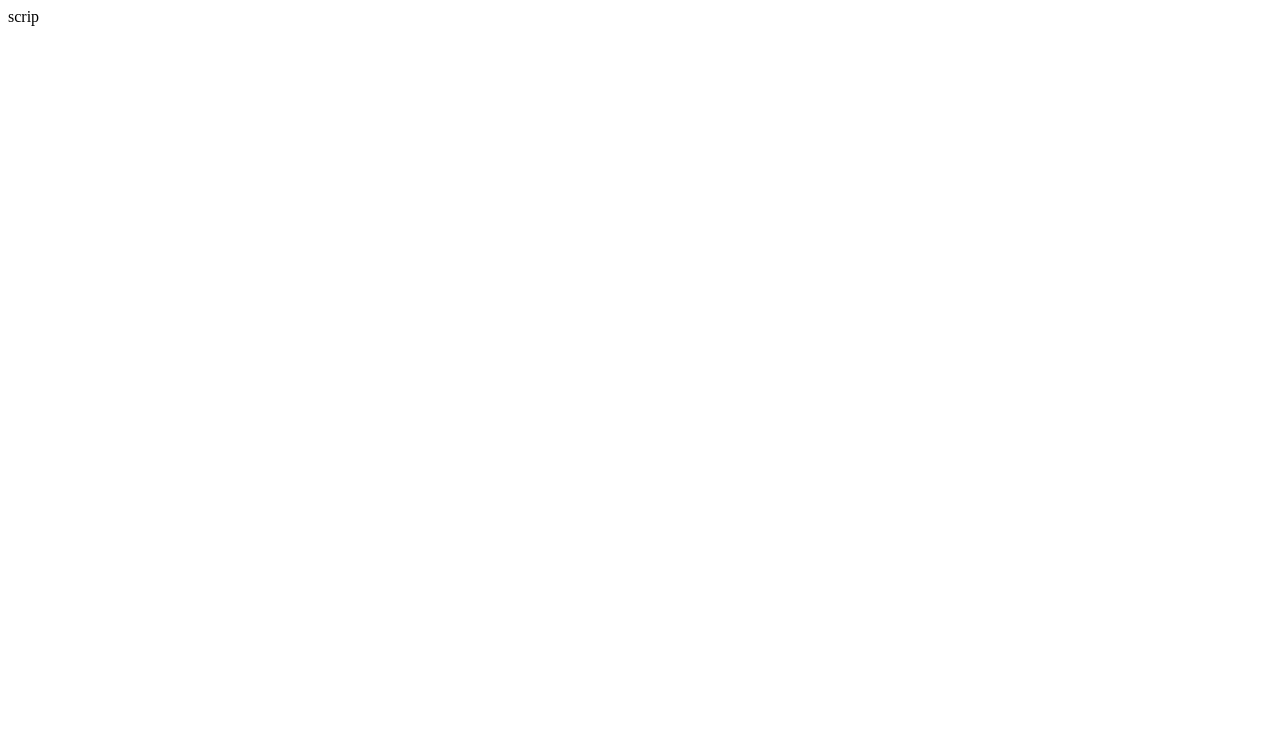
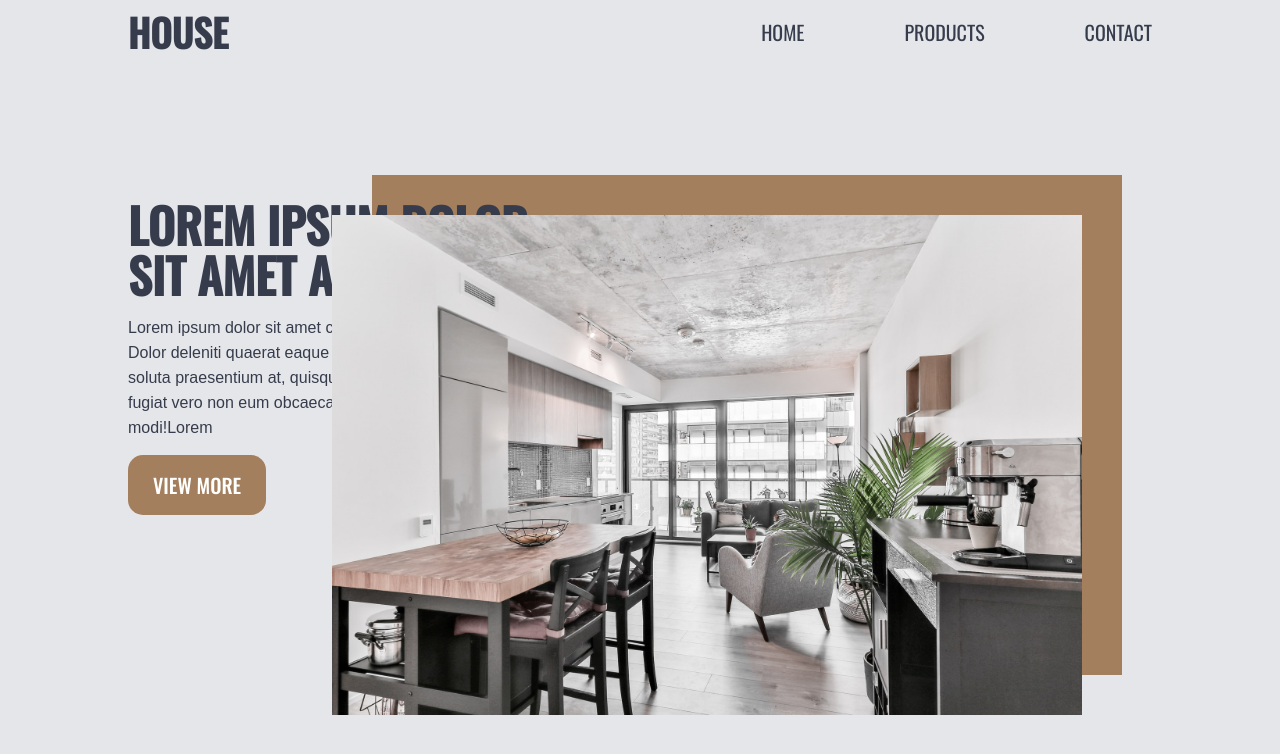
Before and after one commit to miguelsndc/js-academind-course, a website: page GSAP/images/scroll-triggering/index.html in a window 1280 px wide. Drawn offline with nearby package versions, Linux system fonts and the light colour scheme.

Commit message:
landing page

```diff
--- a/GSAP/images/scroll-triggering/css/main.css
+++ b/GSAP/images/scroll-triggering/css/main.css
@@ -1 +1,188 @@
-/* No CSS *//*# sourceMappingURL=main.css.map */
+* {
+  margin: 0;
+  padding: 0;
+  box-sizing: border-box;
+}
+
+body {
+  background: #e5e6ea;
+  width: 100vw;
+  height: 100vh;
+  font-family: "Cardo", sans-serif;
+}
+
+ul,
+li,
+ol {
+  list-style: none;
+}
+
+/* INTRO ============================ */
+
+.intro {
+  background: #051738;
+  position: fixed;
+  top: 0;
+  left: 0;
+  width: 100%;
+  height: 100%;
+  display: flex;
+  justify-content: center;
+  align-items: center;
+  z-index: 1000;
+}
+
+.intro-text {
+  color: #a37f5d;
+  font-family: "Heebo", sans-serif;
+  font-size: 3rem;
+}
+
+.slider {
+  background: #a37f5d;
+  position: fixed;
+  top: 0;
+  left: 0;
+  width: 100%;
+  height: 100%;
+  transform: translateY(100%);
+}
+
+.hide {
+  background: #051738;
+  overflow: hidden;
+}
+
+.hide span {
+  transform: translateY(100%);
+  display: inline-block;
+}
+
+/* NAVIGATION ======================= */
+nav {
+  width: 100%;
+  height: 8vh;
+  display: flex;
+  align-items: center;
+  justify-content: center;
+}
+
+nav .brand {
+  font-family: "Oswald", sans-serif;
+  color: #363c4c;
+  font-size: 38px;
+  cursor: pointer;
+  transition: color 0.2s;
+}
+nav .brand:hover {
+  color: #a37f5d;
+}
+
+nav .container {
+  width: 80%;
+  display: flex;
+  align-items: center;
+  justify-content: space-between;
+}
+
+nav .container ul {
+  display: flex;
+}
+
+nav .container ul li {
+  padding-left: 100px;
+}
+
+nav .container ul li a {
+  font-family: "Oswald", sans-serif;
+  text-decoration: none;
+  text-transform: uppercase;
+  font-size: 20px;
+  color: #363c4c;
+  transition: color 0.2s;
+}
+
+nav .container ul li a:hover {
+  color: #a37f5d;
+}
+
+/* LANDING ====================== */
+
+#landing-container {
+  display: flex;
+  align-items: center;
+  justify-content: center;
+}
+
+#landing {
+  width: 80%;
+  position: absolute;
+  margin: 0 auto;
+  top: 200px;
+  display: flex;
+}
+
+#landing .info {
+  width: 40%;
+}
+
+#landing .info .slogan {
+  font-family: "Oswald", sans-serif;
+  color: #363c4c;
+  text-transform: uppercase;
+  font-size: 48px;
+  line-height: 50px;
+}
+
+#landing .text-1 {
+  padding: 15px 15px 15px 0;
+  line-height: 25px;
+  color: #363c4c;
+}
+
+#landing button {
+  outline: 0;
+  border: 0;
+  border-radius: 15px;
+  padding: 15px 25px;
+
+  background-color: #a37f5d;
+  font-size: 20px;
+
+  font-family: "Oswald", sans-serif;
+  color: white;
+  font-weight: 500;
+  cursor: pointer;
+
+  transition: all 0.2s;
+}
+
+#landing button:hover {
+  background-color: #051738;
+  transform: translateX(15px);
+}
+
+#landing .img-container {
+  position: absolute;
+  right: 70px;
+  top: 15px;
+  left: 100;
+  width: 750px;
+  height: 500px;
+  transition: all 0.2s;
+}
+
+#landing .img-container img {
+  width: 100%;
+  height: 100%;
+}
+
+#landing .background {
+  position: absolute;
+  width: 750px;
+  height: 500px;
+  right: 30px;
+  top: -25px;
+  background-color: #a37f5d;
+  z-index: -1;
+}
--- a/GSAP/images/scroll-triggering/index.html
+++ b/GSAP/images/scroll-triggering/index.html
@@ -7,9 +7,55 @@
   <link rel="stylesheet" href="css/main.css">
   <script src="https://cdnjs.cloudflare.com/ajax/libs/gsap/3.5.1/gsap.min.js"></script>
   <script src="https://cdnjs.cloudflare.com/ajax/libs/gsap/3.5.1/ScrollTrigger.min.js"></script>
-  scrip
+  <link href="https://fonts.googleapis.com/css2?family=Oswald:wght@400;500&display=swap" rel="stylesheet">
+  <script src="./js/app.js" defer></script>
 </head>
 <body>
 
+  <nav>
+    <div class="container">
+      <h3 class="brand">HOUSE</h3>
+      <ul class="nav-links">
+        <li><a href="#">home</a></li>
+        <li><a href="#">products</a></li>
+        <li><a href="#">contact </a></li>
+      </ul>
+    </div>
+  </nav>
+
+  <div class="intro">
+    <div class="intro-text">
+      <h1 class="hide">
+        <span class="text">
+          Lorem Ipsum
+        </span>
+      </h1>
+      <h1 class="hide">
+        <span class="text">
+          Dolor Sit
+        </span>
+      </h1>
+      <h1 class="hide">
+        <span class="text">
+          Amet.
+        </span>
+      </h1>
+    </div>
+  </div>
+  <div class="slider"></div>
+
+  <section id="landing-container">
+    <section id="landing">
+      <div class="info">
+        <h1 class="slogan">Lorem Ipsum Dolor Sit Amet Aperda</h1>
+        <p class="text-1">Lorem ipsum dolor sit amet consectetur adipisicing elit. Dolor deleniti quaerat eaque saepe porro explicabo soluta praesentium at, quisquam neque adipisci minus fugiat vero non eum obcaecati cum sapiente modi!Lorem</p>
+        <button type="button" class="btn">VIEW MORE</button>
+      </div>
+      <div class="img-container"><img src="./images/landing-img-1.jpg" alt=""></div>
+      <div class="background"></div>
+    </section>
+  </section>
+
+
 </body>
 </html>
--- a/GSAP/images/scroll-triggering/js/app.js
+++ b/GSAP/images/scroll-triggering/js/app.js
@@ -0,0 +1,15 @@
+const tl = gsap.timeline({
+  defaults: {
+    ease: "power1.out"
+  }
+});
+
+// INTRO ===============================================================
+
+tl.to('.text', { y: '0%', duration: 1, stagger: 0.25 })
+tl.to('.slider', { y: "-100%", duration: 1.5, })
+tl.to('.intro', { y: "-100%", duration: 1 }, "-=1")
+tl.fromTo('nav', { y: '20%', opacity: 0 }, { y: '0%', opacity: 1, duration: 0.5 })
+tl.fromTo('#landing', { y: '20%', opacity: 0 }, { y: '0%', opacity: 1, duration: 0.8 }, "-=0.5")
+
+// SCROLL ==============================================================
```
Also changed, not shown: GSAP/images/scroll-triggering/css/main.scss (deleted), GSAP/images/scroll-triggering/images/landing-img-1.jpg (added), GSAP/images/scroll-triggering/images/sidekix-media-McmcjgGk8uM-unsplash.jpg (added), 1 other file.
